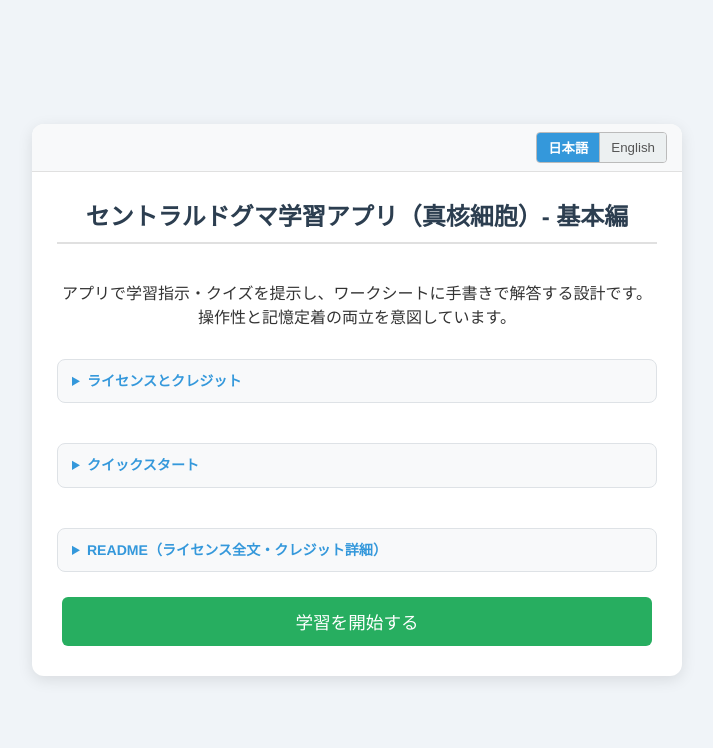
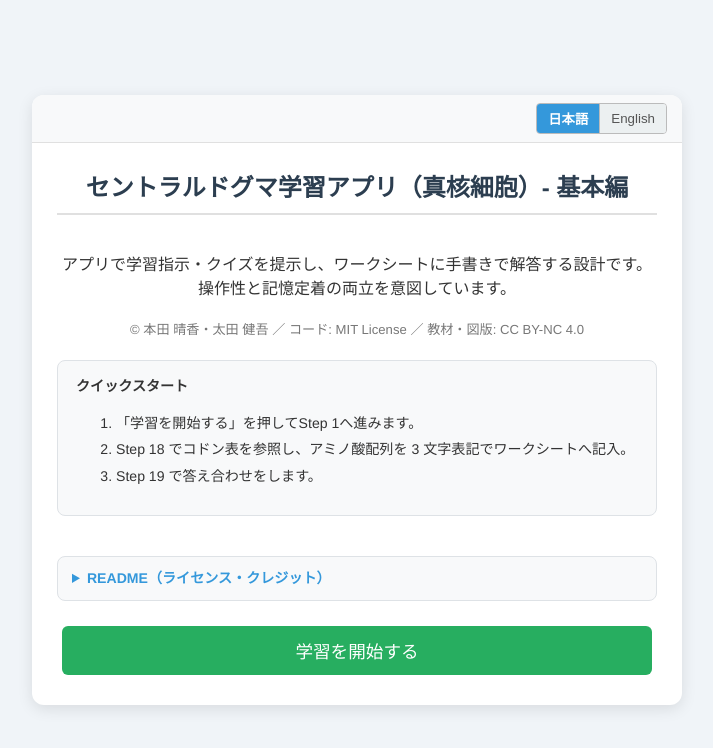
Before and after one commit to ota/anct-central-dogma-learning, a plain HTML site: page index.html in a window 1280 px wide. Shown: the whole page, without its empty margins (283-996 px from the left). Drawn offline with Linux system fonts and the light colour scheme.

Commit message:
Simplify landing page: inline credit, expand quick start, rename README section
- Replace redundant license <details> with one-line credit text (always visible)
- Expand Quick Start as plain text (no longer collapsible)
- Rename README collapsible to README（ライセンス・クレジット）/ README (License & Credits)

Co-Authored-By: Claude Sonnet 4.6 <noreply@anthropic.com>

```diff
--- a/index.html
+++ b/index.html
@@ -138,15 +138,8 @@ const C = {
 
         landing: {
             desc: 'アプリで学習指示・クイズを提示し、ワークシートに手書きで解答する設計です。操作性と記憶定着の両立を意図しています。',
-            licenseTitle: 'ライセンスとクレジット',
-            licenseBody: `<ul>
-                <li><strong>コード（app）:</strong> MIT License — 配布物に著作権表示とライセンス全文を保持してください。</li>
-                <li><strong>教材コンテンツ・図版:</strong> CC BY-NC 4.0 — 非営利の教育目的に限り、共有・改変可。TASL での帰属と変更の有無の明示をお願いします。</li>
-                <li><strong>GFP 構造イラスト（PDB ID: 1EMA）:</strong> CC BY-NC 4.0 ／ 画像作成：本田 晴香（Molmil／配色変更）／ データ出典：RCSB PDB（DOI: 10.2210/pdb1ema/pdb）</li>
-            </ul>
-            <p><strong>作成者：</strong>本田 晴香、太田 健吾</p>
-            <p><strong>出典表示：</strong>「セントラルドグマ学習アプリ（真核細胞）- 基本編」 ― CC BY-NC 4.0</p>`,
-            readmeTitle: 'README（ライセンス全文・クレジット詳細）',
+            credit: '© 本田 晴香・太田 健吾 ／ コード: MIT License ／ 教材・図版: CC BY-NC 4.0',
+            readmeTitle: 'README（ライセンス・クレジット）',
             readmeText: `セントラルドグマ学習アプリ（真核細胞）- 基本編
 
 この README（テキスト版）は、以下のクレジットとライセンス情報を一本化して管理します。
@@ -375,15 +368,8 @@ const C = {
 
         landing: {
             desc: 'The app presents prompts and quizzes; write your answers by hand on a worksheet. Designed to combine ease of use with better retention.',
-            licenseTitle: 'License & Credits',
-            licenseBody: `<ul>
-                <li><strong>Code (app):</strong> MIT License — keep copyright and license text in distributions.</li>
-                <li><strong>Educational content & figures:</strong> CC BY-NC 4.0 — free to share/adapt for noncommercial educational purposes with TASL attribution and indication of changes.</li>
-                <li><strong>GFP structure illustration (PDB ID: 1EMA):</strong> CC BY-NC 4.0 / Image: Haruka Honda (Molmil / recolored) / Data source: RCSB PDB (DOI: 10.2210/pdb1ema/pdb)</li>
-            </ul>
-            <p><strong>Authors:</strong> Haruka Honda and Kengo Ota</p>
-            <p><strong>Credit:</strong> "Central Dogma Learning App (Eukaryotic Cell) — Basic" — CC BY-NC 4.0</p>`,
-            readmeTitle: 'README (Full License & Credits)',
+            credit: '© Haruka Honda & Kengo Ota ／ Code: MIT License ／ Content & figures: CC BY-NC 4.0',
+            readmeTitle: 'README (License & Credits)',
             readmeText: `Central Dogma Learning App (Eukaryotic Cell) — Basic
 
 This README (text version) consolidates credits and licenses for:
@@ -672,14 +658,10 @@ function render() {
             <div class="main-content">
             <h2>${t('appTitle')}</h2>
             <p>${L.desc}</p>
-            <details>
-                <summary class="license-box" style="padding:10px 14px; cursor:pointer; font-weight:bold; color:#3498db;">${L.licenseTitle}</summary>
-                <div class="license-box" style="margin-top:0; border-top:none; border-radius:0 0 8px 8px;">${L.licenseBody}</div>
-            </details>
-            <details style="margin-top:10px;">
-                <summary class="license-box" style="padding:10px 14px; cursor:pointer; font-weight:bold; color:#3498db;">${L.quickStart}</summary>
-                <div class="license-box" style="margin-top:0; border-top:none; border-radius:0 0 8px 8px; text-align:left;">${L.quickBody}</div>
-            </details>
+            <p style="font-size:0.82em; color:#777; margin:4px 0 12px;">${L.credit}</p>
+            <div class="license-box" style="text-align:left; margin-top:10px;">
+                <strong>${L.quickStart}</strong>${L.quickBody}
+            </div>
             <details style="margin-top:10px;">
                 <summary class="license-box" style="padding:10px 14px; cursor:pointer; font-weight:bold; color:#3498db;">${L.readmeTitle}</summary>
                 <div class="license-box" style="margin-top:0; border-top:none; border-radius:0 0 8px 8px;"><pre class="readme-pre">${L.readmeText}</pre></div>
```
